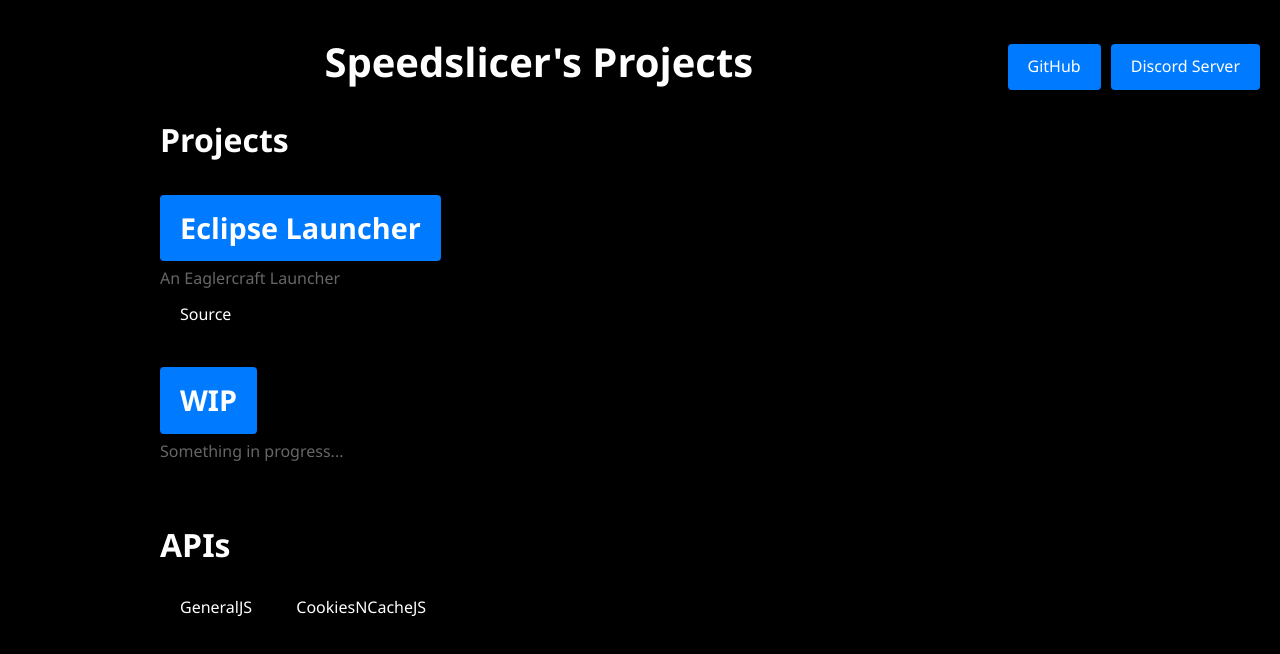
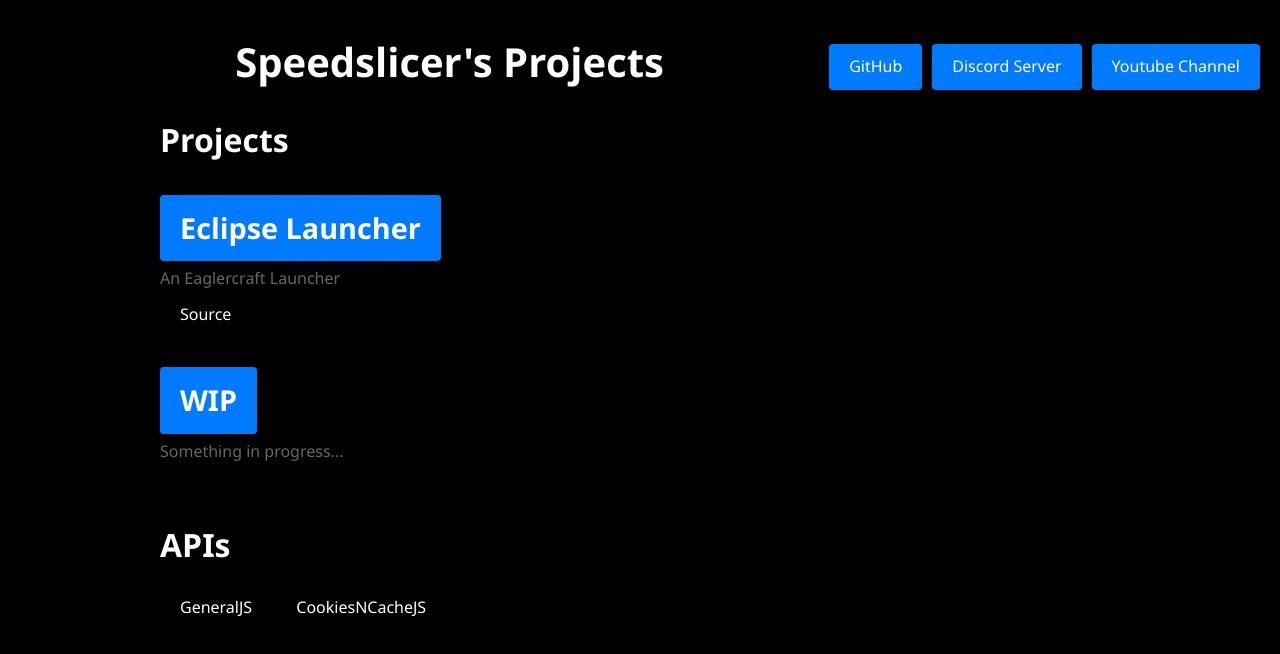
Before and after one commit to SpeedSlicer/home, a plain HTML site: page index.html in a window 1280 px wide. Drawn offline with Linux system fonts and the light colour scheme.

Commit message:
Update index.html

```diff
--- a/index.html
+++ b/index.html
@@ -14,6 +14,7 @@
         <nav>
             <a href="https://github.com/SpeedSlicer/" class="btn btn-primary">GitHub</a>
             <a href="https://github.com/SpeedSlicer/" class="btn btn-primary">Discord Server</a>
+            <a href="https://www.youtube.com/@speedslicerx" class="btn btn-primary">Youtube Channel </a>
 
         </nav>
     </header>
```
